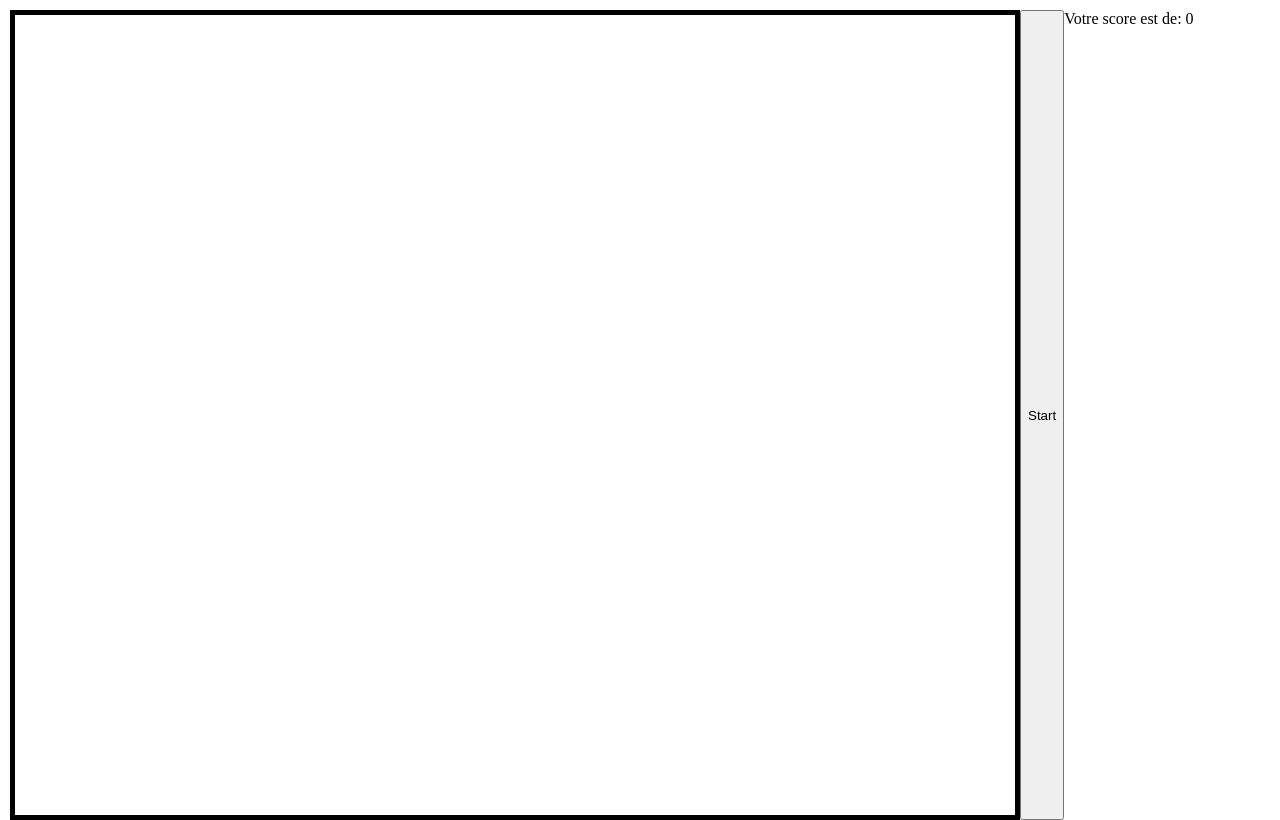
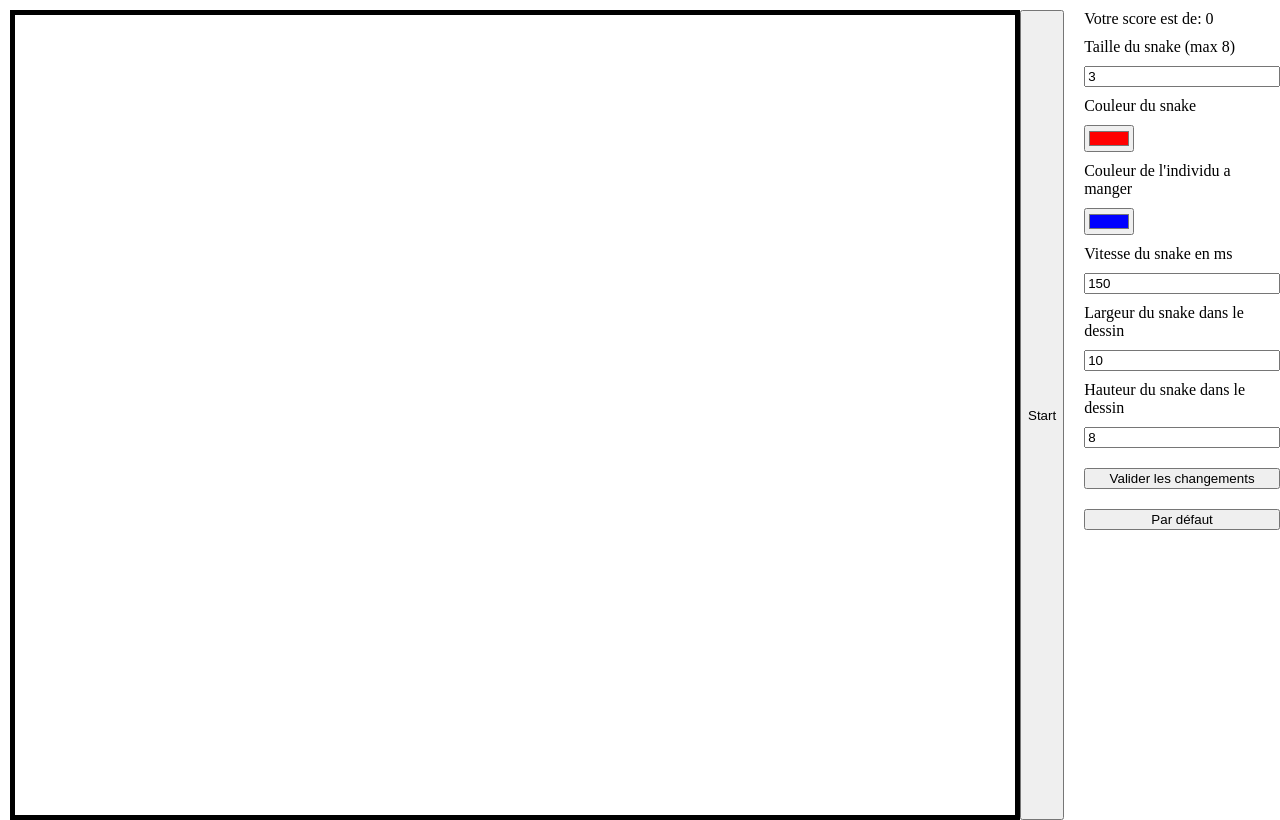
Before and after one commit to LEVASSEUR-Romain/snake_TS, a website with bundled scripts: page index.html in a window 1280 px wide. Built offline with nearby package versions, Linux system fonts and the light colour scheme.

Commit message:
Last Vesion Update html posibility

```diff
--- a/app.ts
+++ b/app.ts
@@ -3,22 +3,60 @@ interface positionXY {
   x: number;
   y: number;
 }
-const SNAKECOLOR = "red";
-const EATCOLOR = "green";
-const WITHPIXEL: number = 10;
-const HEIGHTPIXEL: number = 8;
-const FASTSNAKEMILLISECOND: number = 150;
-const EATSCORE: number = 3;
+
+let SNAKECOLOR: string;
+let EATCOLOR: string;
+let WITHPIXEL: number;
+let HEIGHTPIXEL: number;
+let FASTSNAKEMILLISECOND: number;
+let EATSCORE: number = 3;
 let score: number = 0;
+let lenghtStart: number;
 let timer: number;
 const positionStart: positionXY = { x: 0, y: 0 };
 let allPositionSnake: positionXY[] = [];
 let positionEat: positionXY | undefined;
-const lenghtStart: number = 2;
 let directionSnake: string = "right";
 const canvasElement = document.getElementById("canvas") as HTMLCanvasElement;
 const scoreElement = document.getElementById("score") as HTMLSpanElement;
 const startElement = document.getElementById("start") as HTMLButtonElement;
+const inputChangement = document.getElementById(
+  "changement"
+) as HTMLButtonElement;
+const buttonDefault = document.getElementById("default") as HTMLButtonElement;
+const cutInput = document.getElementById("taille") as HTMLInputElement;
+const snakeColorInput = document.getElementById(
+  "colorSnake"
+) as HTMLInputElement;
+const miamColorInput = document.getElementById("colorMiam") as HTMLInputElement;
+const speedInput = document.getElementById("speed") as HTMLInputElement;
+const wSInput = document.getElementById("widthSnake") as HTMLInputElement;
+const hSInput = document.getElementById("heightSnake") as HTMLInputElement;
+const defaultConst = () => {
+  SNAKECOLOR = "#FF0000";
+  EATCOLOR = "#0000FF";
+  WITHPIXEL = 10;
+  HEIGHTPIXEL = 8;
+  FASTSNAKEMILLISECOND = 150;
+  lenghtStart = 3;
+  snakeColorInput.value = SNAKECOLOR;
+  miamColorInput.value = EATCOLOR;
+  wSInput.value = WITHPIXEL.toString();
+  hSInput.value = HEIGHTPIXEL.toString();
+  speedInput.value = FASTSNAKEMILLISECOND.toString();
+  cutInput.value = lenghtStart.toString();
+};
+defaultConst();
+const updateConstFormulaire = () => {
+  SNAKECOLOR = snakeColorInput.value;
+  EATCOLOR = miamColorInput.value;
+  WITHPIXEL = parseInt(wSInput.value);
+  HEIGHTPIXEL = parseInt(hSInput.value);
+  FASTSNAKEMILLISECOND = parseInt(speedInput.value);
+  lenghtStart =
+    parseInt(cutInput.value) < 9 ? parseInt(cutInput.value) : lenghtStart;
+};
+
 // ALL EVENT LISTENER
 startElement?.addEventListener("click", () => {
   play();
@@ -39,6 +77,8 @@ document.addEventListener("keydown", (event) => {
       break;
   }
 });
+inputChangement.addEventListener("click", updateConstFormulaire);
+buttonDefault.addEventListener("click", defaultConst);
 // FUNCTION GAMEPLAY
 const play = (): void => {
   gameRefrech();
--- a/index.html
+++ b/index.html
@@ -10,7 +10,23 @@
   <body>
     <canvas class="jeu" id="canvas"></canvas>
     <button id="start">Start</button>
-    <div class="score">Votre score est de: <span id="score">0</span></div>
+    <section>
+      <div class="score">Votre score est de: <span id="score">0</span></div>
+      <label for="taille">Taille du snake (max 8)</label>
+      <input type="number" id="taille" />
+      <label for="colorSnake">Couleur du snake</label>
+      <input type="color" id="colorSnake" />
+      <label for="colorMiam">Couleur de l'individu a manger</label>
+      <input type="color" id="colorMiam" />
+      <label for="speed">Vitesse du snake en ms</label>
+      <input type="number" id="speed" />
+      <label for="widthSnake">Largeur du snake dans le dessin</label>
+      <input type="number" id="widthSnake" />
+      <label for="heightSnake">Hauteur du snake dans le dessin</label>
+      <input type="number" id="heightSnake" />
+      <button id="changement">Valider les changements</button>
+      <button id="default">Par défaut</button>
+    </section>
     <script src="./dist/app.js"></script>
   </body>
 </html>
--- a/style.css
+++ b/style.css
@@ -18,6 +18,10 @@ button {
     margin-top: 10px;
 }
 
-.score {
+section {
     margin-top: 10px;
+    margin-left: 20px;
+    display: flex;
+    flex-direction: column;
+    gap: 10px;
 }
--- a/tsconfig.json
+++ b/tsconfig.json
@@ -4,7 +4,6 @@
     "target": "ES6",
     "noEmitOnError": true,
     "strict": true
-    /* "noUncheckedIndexedAccess": true */
   },
   "files": ["app.ts"]
 }
```
Also changed, not shown: dist/app.js.
